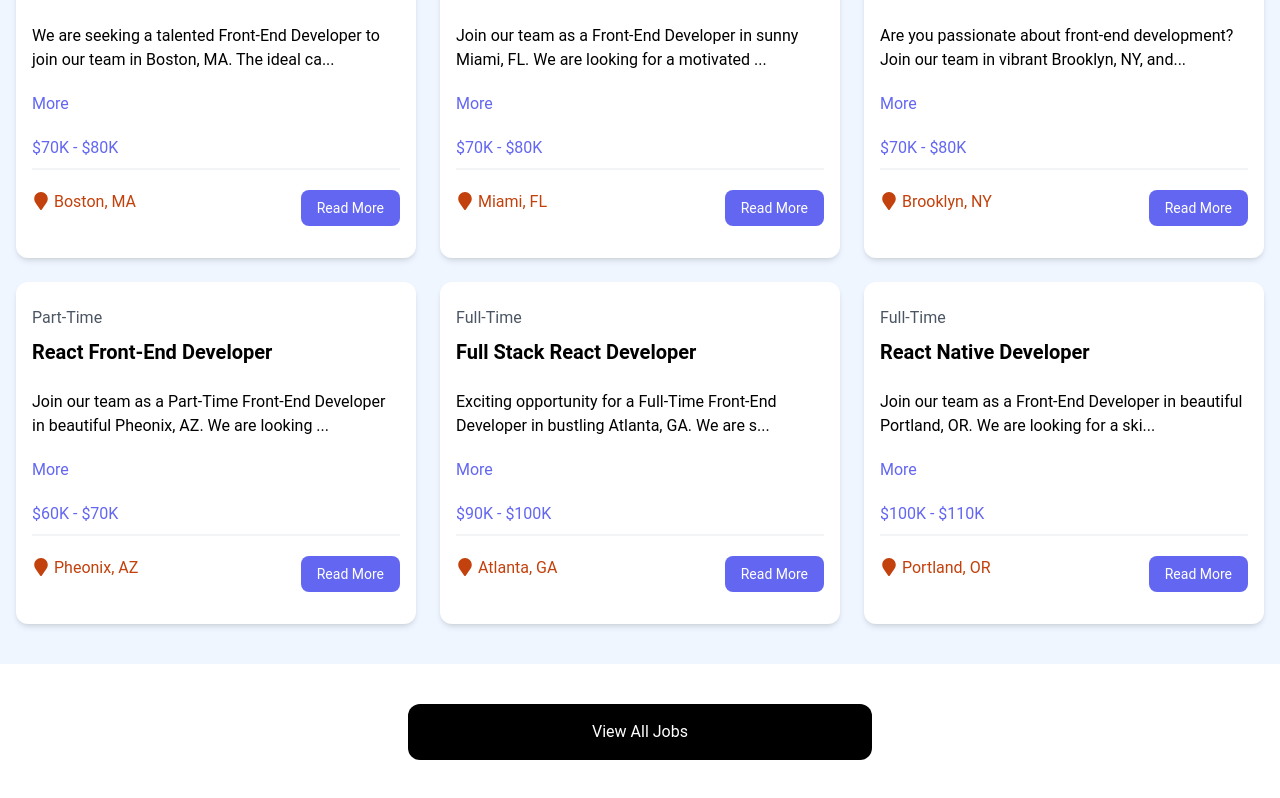
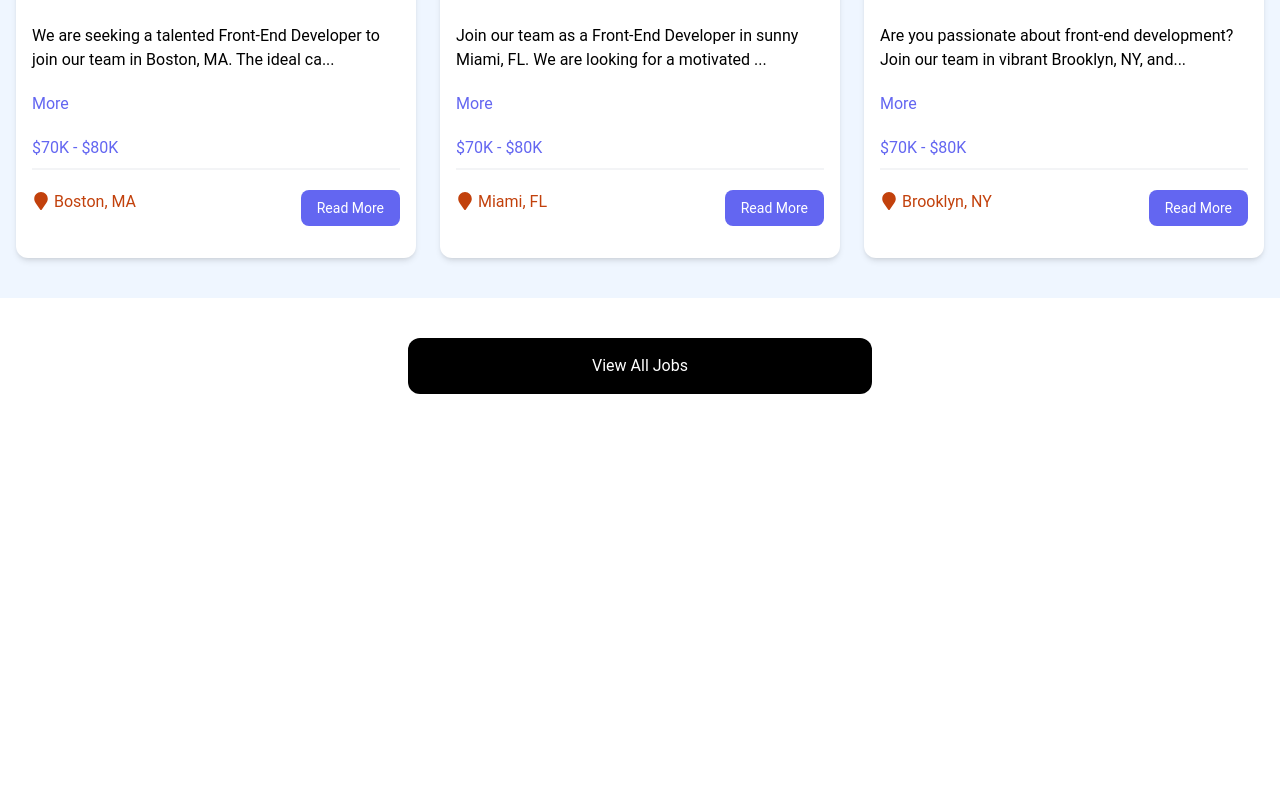
Before and after one commit to pro-grammer07/React-project-jobs, a React (Vite) app: page / in a window 1280 px wide. Shown: the part 793-1591 px from the top of the page. After the commit the page ends 1227 px from the top, so only its background shows below. Built offline with nearby package versions, Linux system fonts and the light colour scheme; data requests are answered from the project's data file.

Commit message:
limiting jobs on home page to 3

```diff
--- a/src/components/JobListings.jsx
+++ b/src/components/JobListings.jsx
@@ -4,15 +4,16 @@
 import Spinner from "../components/Spinner";
 
 const JobListings = ({ isHome = false }) => {
-  // const recentJobs = isHome ? jobs.slice(0, 3) : jobs;
   const [jobs, setJobs] = useState([]);
   const [loading, setLoading] = useState(true);
 
   // useEffect(()=> {}, []) we have dependency array, every time the item changes, it gets executed
   useEffect(() => {
     const fetchJobs = async () => {
+      console.log(isHome);
+      const apiUrl = isHome ? "http://localhost:8000/jobs?_limit=3" : "http://localhost:8000/jobs";
       try {
-        const res = await fetch("http://localhost:8000/jobs");
+        const res = await fetch(apiUrl);
         const data = await res.json();
         setJobs(data);
       } catch (error) {
```
